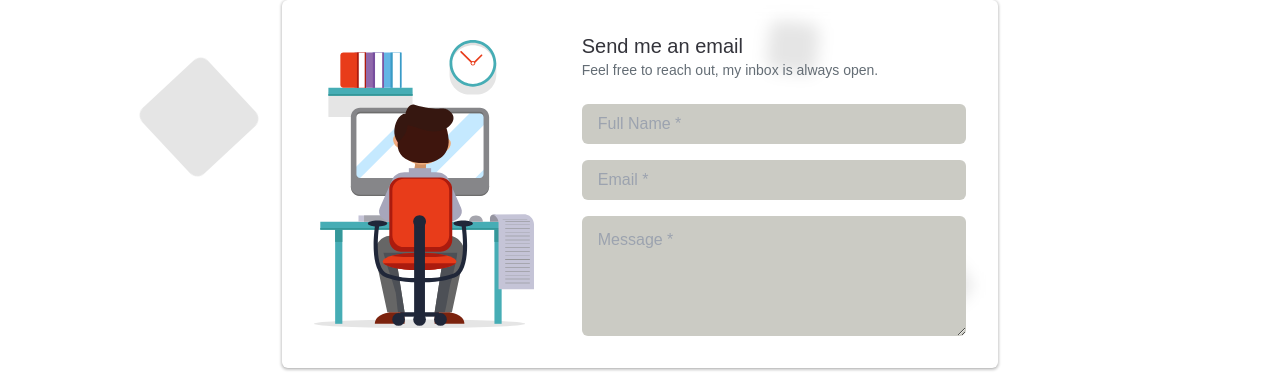
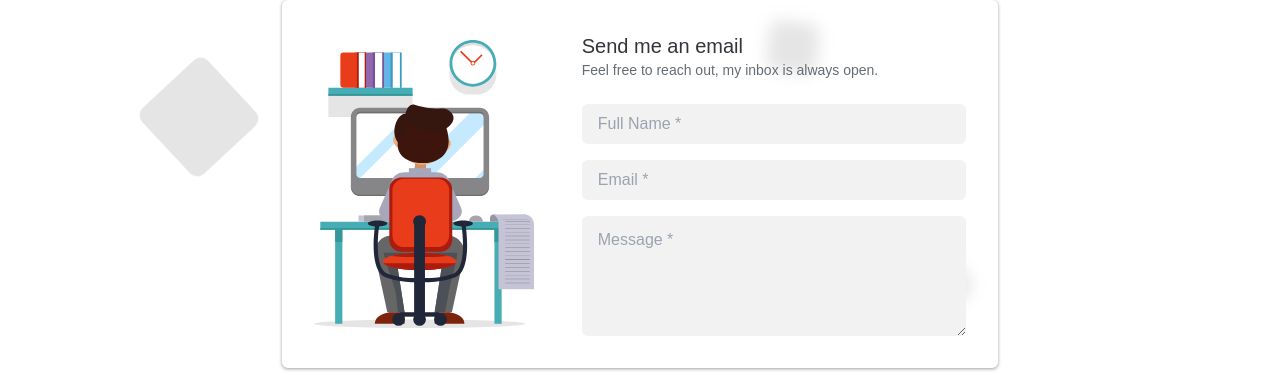
Before and after one commit to MasterRAIN/my-portfolio-website, a React (Create React App) app: page /contact in a window 1280 px wide. Shown: the part 188-574 px from the top of the page. Built offline with nearby package versions, Linux system fonts and the light colour scheme.

Commit message:
changes some bg color on contact me

```diff
--- a/src/Pages/Contact.jsx
+++ b/src/Pages/Contact.jsx
@@ -28,13 +28,13 @@ function Contact() {
               <br />
               <div className="flex flex-col gap-4">
                 <div className="flex flex-col">
-                  <input type="text" placeholder="Full Name *" id="fullname" className="h-10 rounded-md py-1 px-4 bg-a outline-none focus:ring-1 focus:ring-b dark:text-a dark:bg-g transition-colors duration-300" />
+                  <input type="text" placeholder="Full Name *" id="fullname" className="h-10 rounded-md py-1 px-4 bg-aa outline-none focus:ring-1 focus:ring-a dark:text-a dark:bg-g transition-colors duration-300" />
                 </div>
                 <div className="flex flex-col">
-                  <input type="email" placeholder="Email *" id="email" className="h-10 rounded-md py-1 px-4 bg-a outline-none focus:ring-1 focus:ring-b dark:text-a dark:bg-g transition-colors duration-300" />
+                  <input type="email" placeholder="Email *" id="email" className="h-10 rounded-md py-1 px-4 bg-aa outline-none focus:ring-1 focus:ring-a dark:text-a dark:bg-g transition-colors duration-300" />
                 </div>
                 <div className="flex flex-col">
-                  <textarea name="message" placeholder="Message *" id="message" rows="4" className="rounded-md py-3 px-4 bg-a outline-none focus:ring-1 focus:ring-b dark:text-a dark:bg-g transition-colors duration-300"></textarea>
+                  <textarea name="message" placeholder="Message *" id="message" rows="4" className="rounded-md py-3 px-4 bg-aa outline-none focus:ring-1 focus:ring-a dark:text-a dark:bg-g transition-colors duration-300"></textarea>
                 </div>
               </div>
             </div>
```
